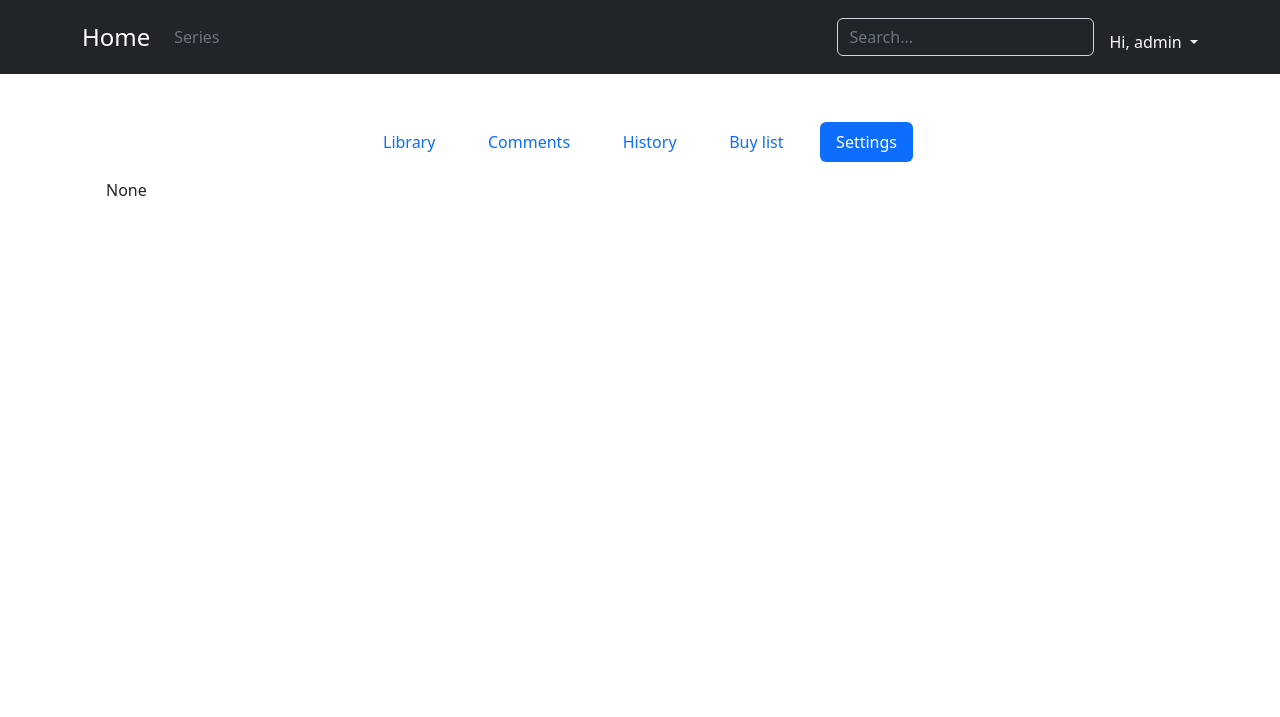
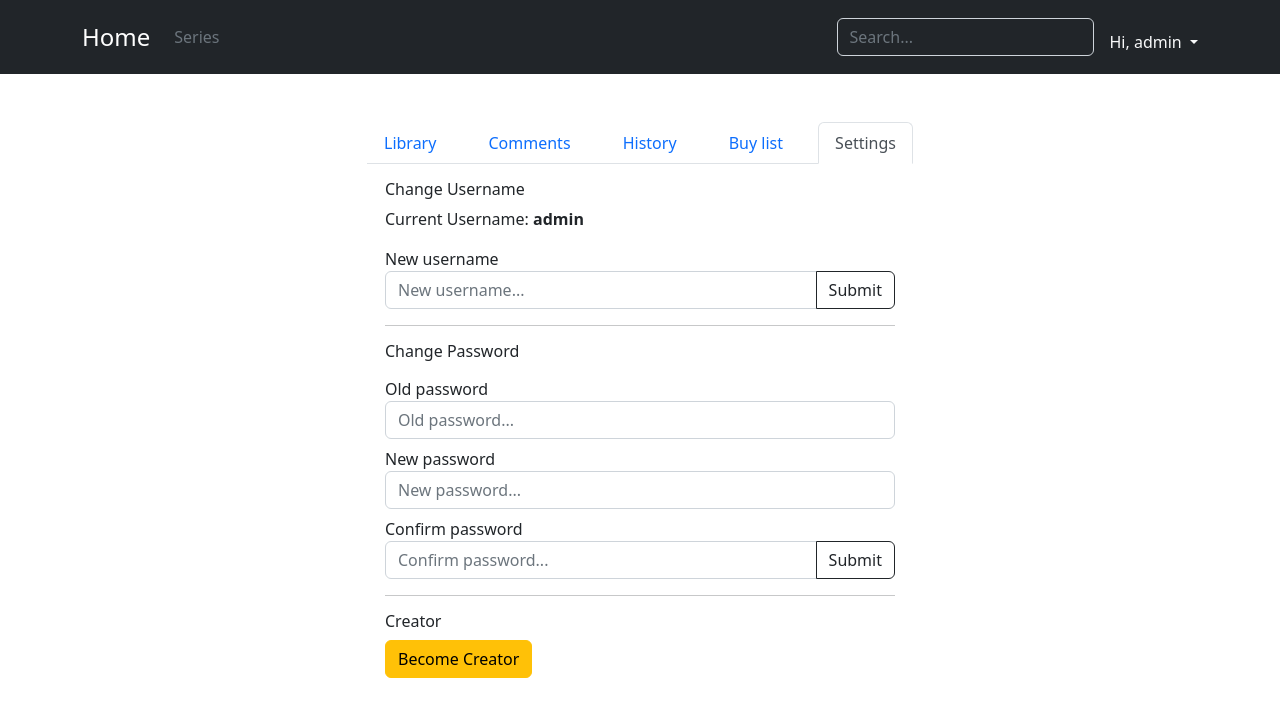
Before and after one commit to AlessandroCanossa/tec-web-project, a Django app: page /user/settings/ in a window 1280 px wide, after a click on "Settings". Shown: the top 717 px of the page. Run offline with Django 4.2, Linux system fonts and the light colour scheme; a user stored in the database is signed in; data comes from the database, SQL or seed files in the repository; data that the repository does not hold is empty; some libraries are stand-ins or nearby versions.

Commit message:
finished settings tab, added my comics tab

```diff
--- a/backend/comics/templates/comics/components/navigation.html
+++ b/backend/comics/templates/comics/components/navigation.html
@@ -24,6 +24,11 @@
 						<i class="fa-regular fa-circle-user fs-3"></i>
 					</a>
 					<ul class="dropdown-menu text-small" aria-labelledby="dropdownUser1">
+						{% if user.is_creator %}
+							<li>
+								<span class="dropdown-item-text">Creator</span>
+							</li>
+						{% endif %}
 						<li>
 							<a href="{% url 'comics:buy_coins' %}" class="dropdown-item">
 								{{ user.coins }}
--- a/backend/comics/templates/comics/market.html
+++ b/backend/comics/templates/comics/market.html
@@ -45,7 +45,6 @@
             location.reload();
           },
           error: (xhr, ajaxOptions, thrownError) => {
-            console.log(xhr.status);
             alert(xhr.responseText);
           }
         })
--- a/backend/comics/templates/comics/settings.html
+++ b/backend/comics/templates/comics/settings.html
@@ -7,9 +7,18 @@
 
 {% block main %}
 	<div class="container d-flex flex-column align-items-center mt-5">
-		<ul class="nav nav-pills justify-content-between w-50" id="myTab" role="tablist">
+		<ul class="nav nav-tabs justify-content-between w-50" id="myTab" role="tablist">
+			{% if user.is_creator %}
+				<li class="nav-item" role="presentation">
+					<button class="nav-link" id="my-comics-tab" data-bs-toggle="tab"
+					        data-bs-target="#my-comics-tab-pane"
+					        type="button" role="tab" aria-controls="my-comics-tab-pane" aria-selected="true">
+						My comics
+					</button>
+				</li>
+			{% endif %}
 			<li class="nav-item" role="presentation">
-				<button class="nav-link active" id="home-tab" data-bs-toggle="tab" data-bs-target="#library-tab-pane"
+				<button class="nav-link active" id="library-tab" data-bs-toggle="tab" data-bs-target="#library-tab-pane"
 				        type="button" role="tab" aria-controls="library-tab-pane" aria-selected="true">
 					Library
 				</button>
@@ -134,7 +143,48 @@
 			</div>
 			<div class="tab-pane fade" id="settings-tab-pane" role="tabpanel" aria-labelledby="settings-tab"
 			     tabindex="0">
-				{{ settings_form }}
+				<div class="container d-flex flex-column w-50">
+					<div id="username">
+						<h6>Change Username</h6>
+						<span>Current Username:</span>
+						<span><strong>{{ user.username }}</strong></span>
+						<form id="change-username" class="mt-3">
+							{% csrf_token %}
+							<label for="new-username">New username</label>
+							<div class="input-group ">
+								<input type="text" class="form-control" id="new-username"
+								       placeholder="New username...">
+								<button type="submit" class="btn btn-outline-dark">Submit</button>
+							</div>
+						</form>
+					</div>
+					<hr>
+					<div id="password">
+						<h6>Change Password</h6>
+						<form id="change-password" class="mt-3">
+							{% csrf_token %}
+							<label for="old_password">Old password</label>
+							<input type="password" class="form-control" id="old_password" placeholder="Old password...">
+
+							<label for="new_password" class="mt-2">New password</label>
+							<input type="password" class="form-control" id="new_password" placeholder="New password...">
+
+							<label for="confirm_password" class="mt-2">Confirm password</label>
+							<div class="input-group ">
+								<input type="password" class="form-control" id="confirm_password"
+								       placeholder="Confirm password...">
+								<button type="submit" class="btn btn-outline-dark">Submit</button>
+							</div>
+						</form>
+					</div>
+					<hr>
+					{% if not user.is_creator %}
+						<div id="creator">
+							<h6>Creator</h6>
+							<button class="btn btn-warning" onclick="becomeCreator()">Become Creator</button>
+						</div>
+					{% endif %}
+				</div>
 			</div>
 		</div>
 	</div>
@@ -144,4 +194,5 @@
 	<script src="{% static 'comics/js/bookmark.js' %}" type="text/javascript"></script>
 	<script src="{% static 'comics/js/comment.js' %}" type="text/javascript"></script>
 	<script src="{% static 'comics/js/history.js' %}" type="text/javascript"></script>
+	<script src="{% static 'comics/js/settings.js' %}" type="text/javascript"></script>
 {% endblock %}
--- a/backend/comics/urls.py
+++ b/backend/comics/urls.py
@@ -27,5 +27,8 @@ urlpatterns = [
         path('settings/', views.settings, name='settings'),
         path('buy_coins/', views.market, name='buy_coins'),
         path('delete_history_entry/<int:entry_id>', views.delete_history_entry, name='delete_history_entry'),
+        path('change_username/', views.change_username, name='change_username'),
+        path('change_password/', views.change_password, name='change_password'),
+        path('become_creator/', views.become_creator, name='become_creator'),
     ])),
 ]
--- a/backend/comics/views.py
+++ b/backend/comics/views.py
@@ -1,6 +1,7 @@
 from datetime import datetime
 import json
 
+from django.db import IntegrityError
 from django.shortcuts import render, redirect
 from django.http import HttpRequest, Http404, HttpResponse
 from django.contrib.auth.decorators import login_required
@@ -195,7 +196,6 @@ def settings(request: HttpRequest) -> HttpResponse:
 
     if request.method == 'GET':
         library = user.library_set.all()
-        # Comic.objects.filter(library__in=library)
 
         comments = user.comment_set.order_by('-created_on')
 
@@ -203,14 +203,14 @@ def settings(request: HttpRequest) -> HttpResponse:
 
         buy_list = user.buylist_set.order_by('-date')
 
-        settings_form = None
+        my_comics = user.comic_set.all()
 
         context = {
             'lib_comics': library,
             'comments': comments,
             'history': history,
             'buy_list': buy_list,
-            'settings_form': settings_form
+            'my_comics': my_comics
         }
 
         return render(request, 'comics/settings.html', context)
@@ -386,3 +386,55 @@ def delete_history_entry(request: HttpRequest, entry_id: int) -> HttpResponse:
         user = User.objects.get(pk=request.user.id)
         user.readhistory_set.get(pk=entry_id).delete()
         return HttpResponse(status=200)
+
+
+@login_required(login_url='comics:login')
+def change_username(request: HttpRequest) -> HttpResponse:
+    if request.method == 'POST':
+        user = User.objects.get(pk=request.user.id)
+        try:
+            new_username = request.POST.get('username')
+            print(new_username)
+            if new_username:
+                user.username = new_username
+                user.save()
+            else:
+                return HttpResponse('Invalid username', status=400)
+        except IntegrityError:
+            return HttpResponse('Username already taken', status=400)
+
+        return HttpResponse('Username changed successfully', status=200)
+
+
+@login_required(login_url='comics:login')
+def change_password(request: HttpRequest) -> HttpResponse:
+    if request.method == 'POST':
+        user = User.objects.get(pk=request.user.id)
+        old_password: str = request.POST.get('old_password')
+        new_password: str = request.POST.get('new_password')
+        confirm_password: str = request.POST.get('confirm_password')
+
+        print(old_password, new_password, confirm_password)
+
+        if not user.check_password(old_password):
+            return HttpResponse('Invalid old password', status=400)
+
+        if new_password != confirm_password:
+            return HttpResponse('Passwords do not match', status=400)
+
+        if new_password == old_password:
+            return HttpResponse('New password must be different from old password', status=400)
+
+        user.set_password(new_password)
+        user.save()
+
+        return HttpResponse('Password changed successfully', status=200)
+
+
+@login_required(login_url='comics:login')
+def become_creator(request) -> HttpResponse:
+    if request.method == 'POST':
+        user = User.objects.get(pk=request.user.id)
+        user.is_creator = True
+        user.save()
+        return HttpResponse('You are now a creator', status=200)
```
